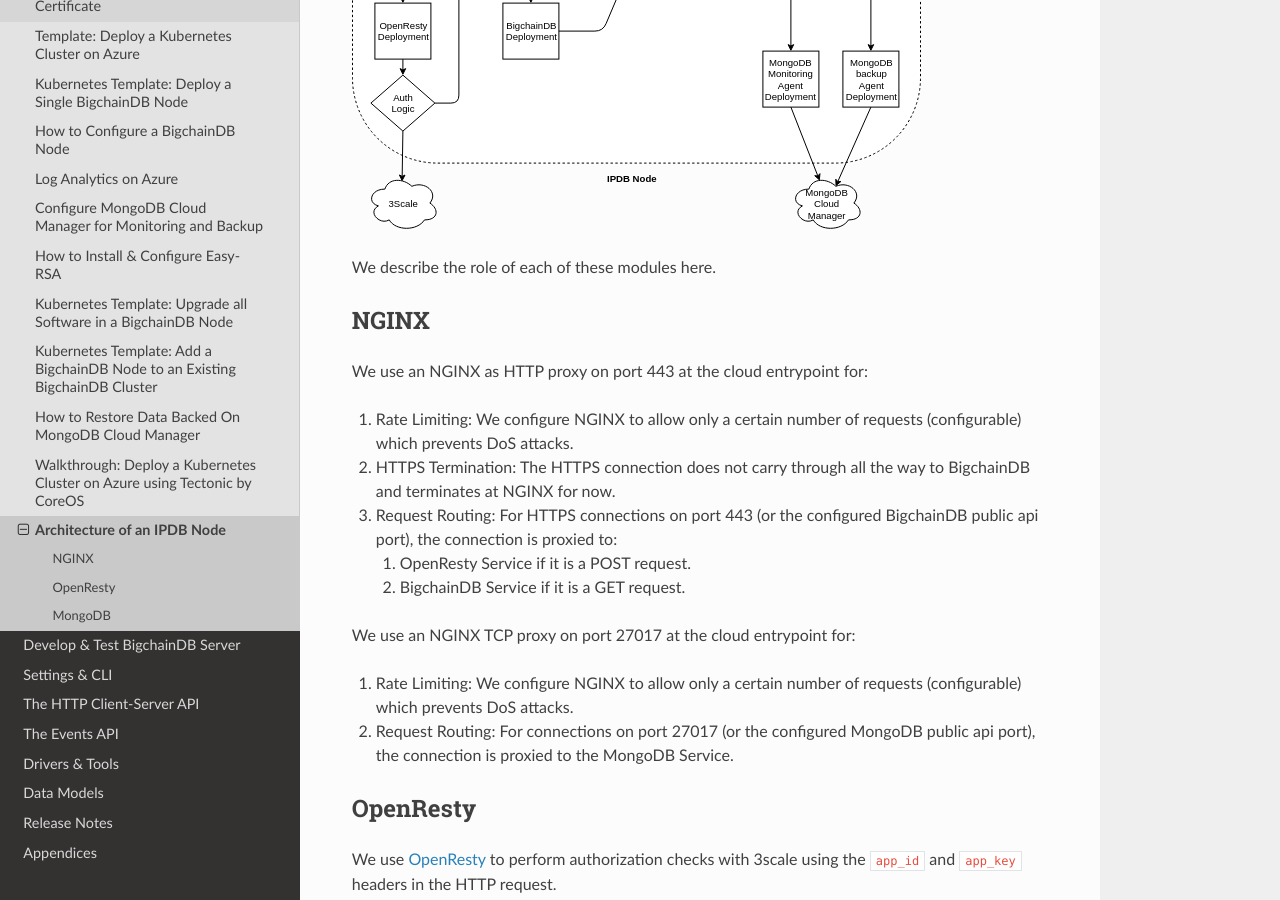
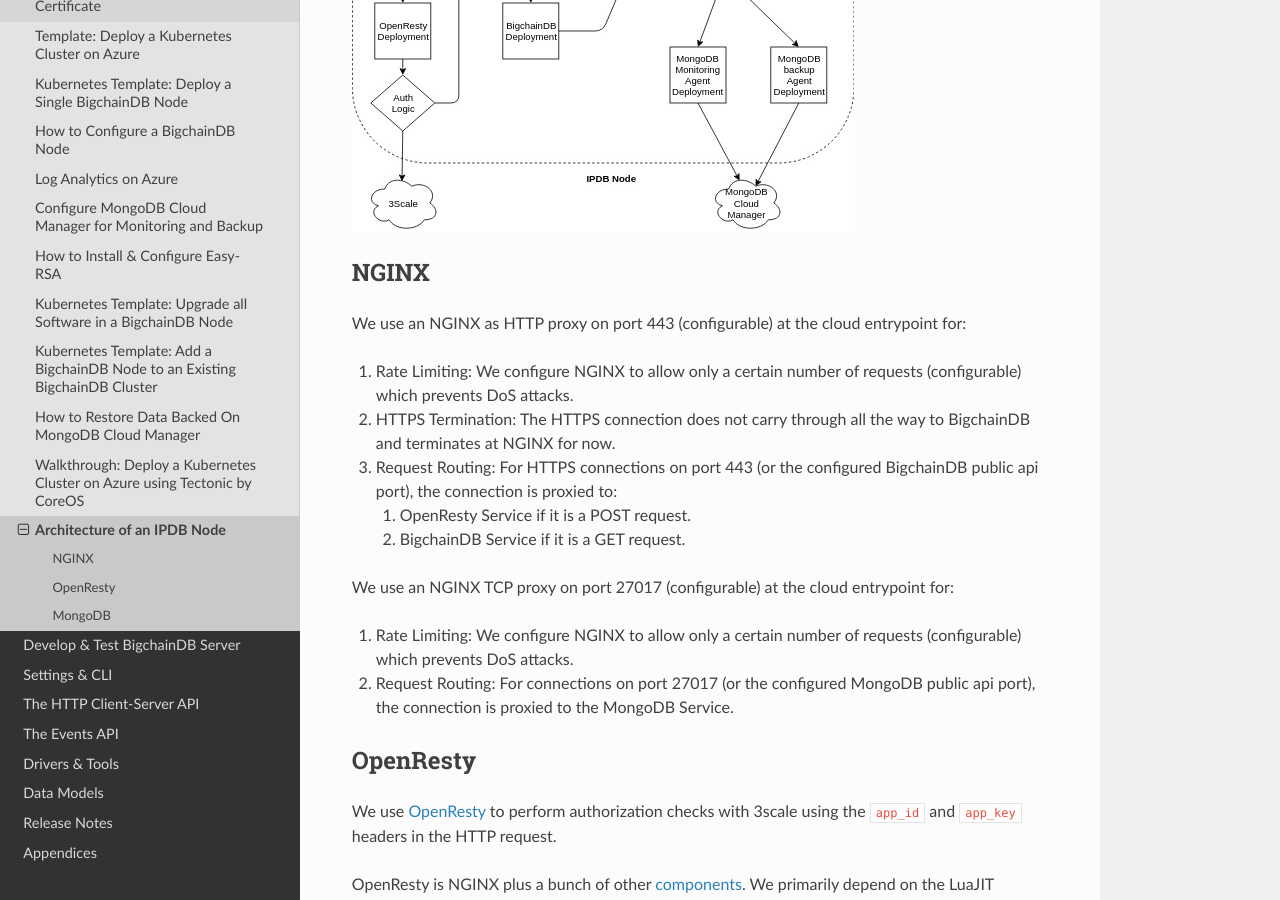
Before and after one commit to bigchaindb/bigchaindb, a Sphinx documentation site: the page built from docs/server/source/production-deployment-template/architecture.rst, in a window 1280 px wide and 900 px high, scrolled down 923 px. Built offline with Sphinx 7.4.7 and the Read the Docs theme 2.0.0, drawn with Linux system fonts in a browser that asks for light colours; pages that are not in the unit, such as notebooks, are missing from menus; some of the changed text lies outside the part shown.

Commit message:
Update image and address comments

```diff
--- a/docs/server/source/production-deployment-template/architecture.rst
+++ b/docs/server/source/production-deployment-template/architecture.rst
@@ -8,20 +8,20 @@
 * NGINX, OpenResty, BigchainDB, Monitoring Agent and Backup Agent
   `Kubernetes Deployments <https://kubernetes.io/docs/concepts/workloads/controllers/deployment/>`_.
 * MongoDB `Kubernetes StatefulSet <https://kubernetes.io/docs/concepts/workloads/controllers/statefulset/>`_.
-* External systems like `3scale <https://3scale.net>`_,
+* Third party systems like `3scale <https://3scale.net>`_,
   `MongoDB Cloud Manager <https://cloud.mongodb.com>`_ and the
   `Azure Operations Management Suite
   <https://docs.microsoft.com/en-us/azure/operations-management-suite/>`_.
 
-.. image:: ../_static/arch.svg
+.. image:: ../_static/arch.jpg
 
 
-We describe the role of each of these modules here.
 
 NGINX
 -----
 
-We use an NGINX as HTTP proxy on port 443 at the cloud entrypoint for:
+We use an NGINX as HTTP proxy on port 443 (configurable) at the cloud
+entrypoint for:
 
 #. Rate Limiting: We configure NGINX to allow only a certain number of requests
    (configurable) which prevents DoS attacks.
@@ -36,7 +36,8 @@
    #. BigchainDB Service if it is a GET request.
 
 
-We use an NGINX TCP proxy on port 27017 at the cloud entrypoint for:
+We use an NGINX TCP proxy on port 27017 (configurable) at the cloud
+entrypoint for:
 
 #. Rate Limiting: We configure NGINX to allow only a certain number of requests
    (configurable) which prevents DoS attacks.
```
Also changed, not shown: docs/server/source/_static/arch.jpg (added), docs/server/source/_static/arch.svg (deleted).
